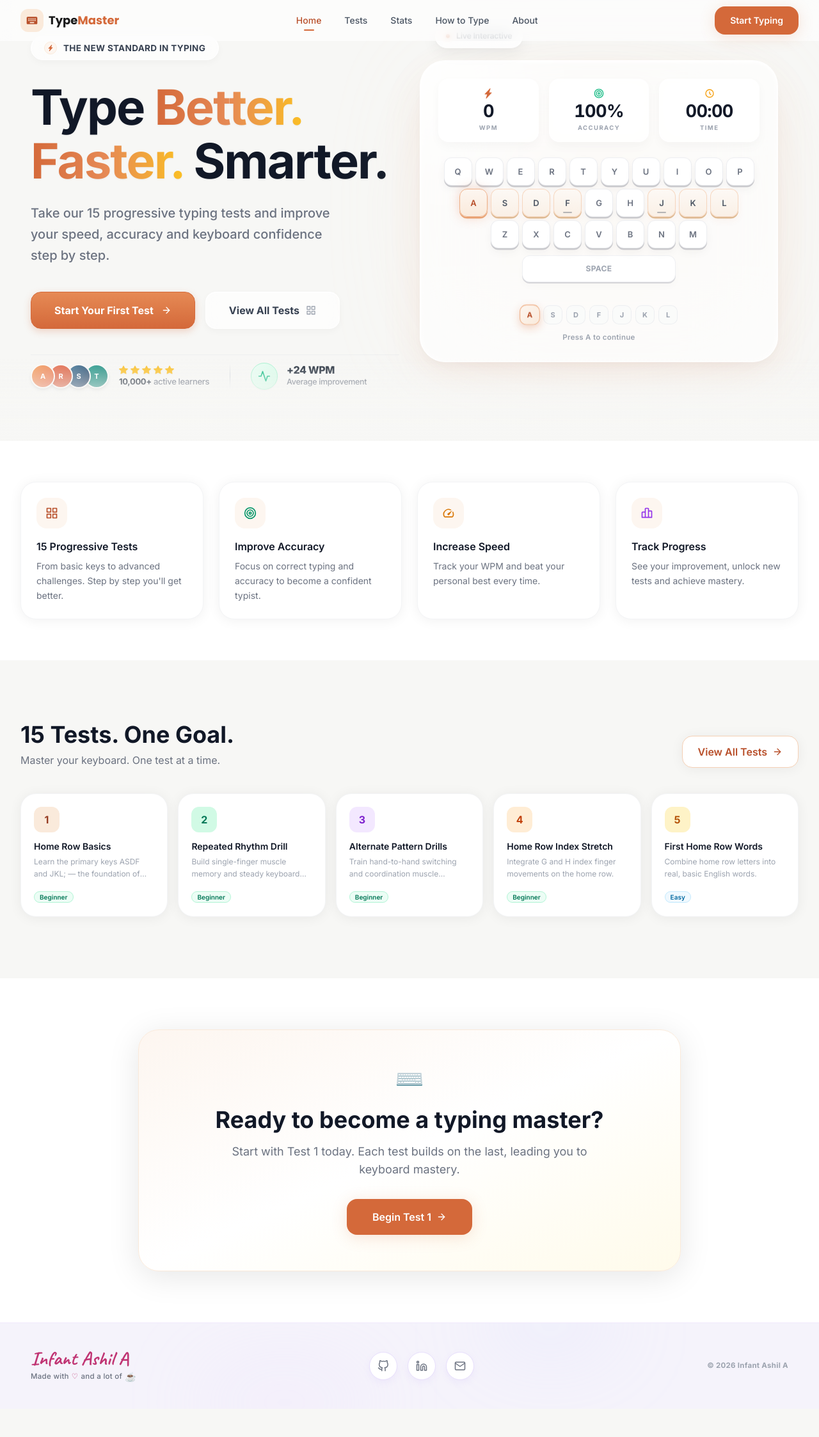
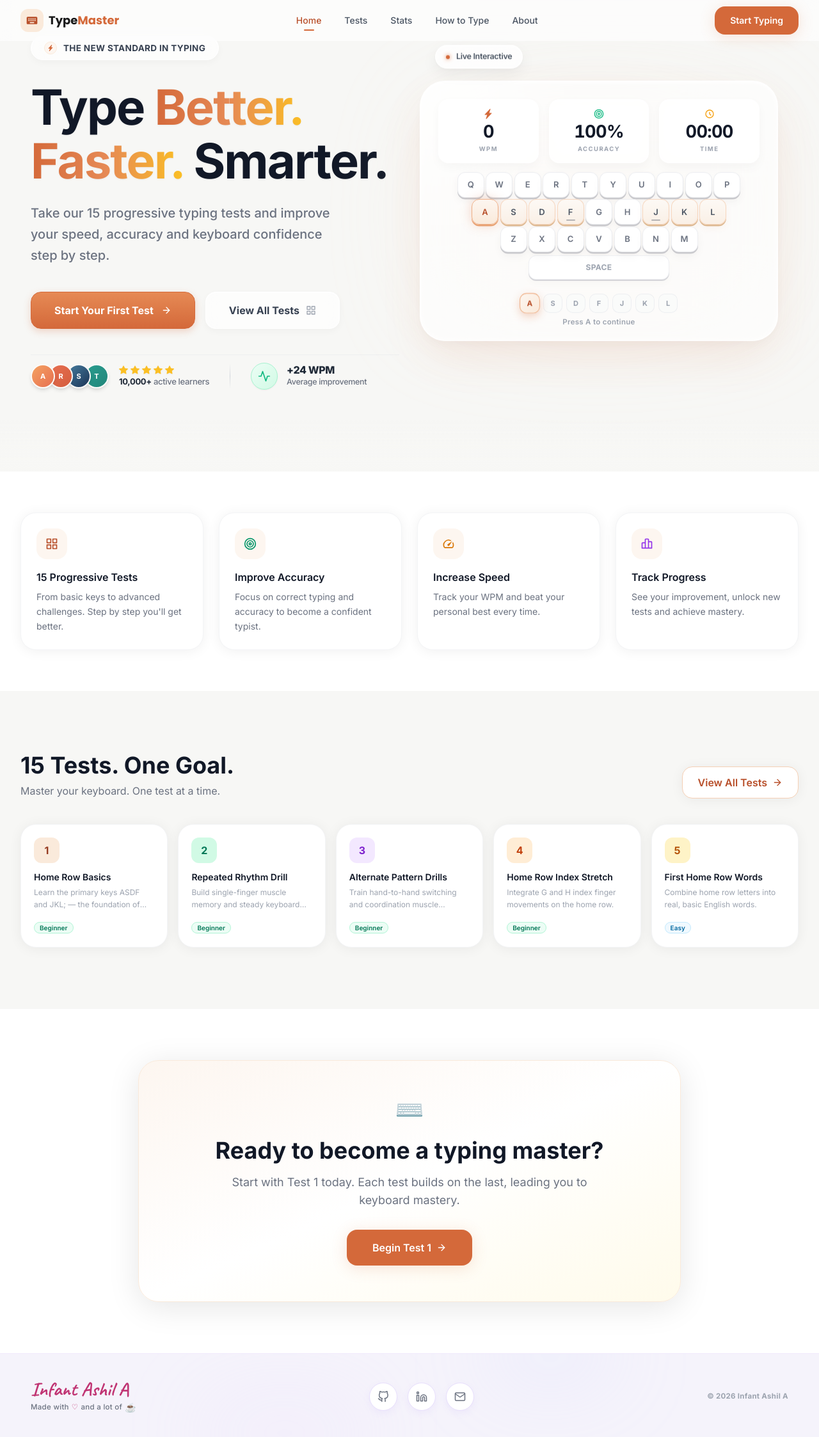
Before and after one commit to ashwiths/Typekey, a React (Vite) app: page / in a window 1280 px wide. Shown: the top 2246 px of the page at 64% size. Before the commit the page ends 2202 px from the top, so only its background shows below. Built offline with nearby package versions, Linux system fonts and the light colour scheme.

Commit message:
refactor: reduce keyboard key dimensions and spacing for a more compact UI and add external link to author signature

```diff
--- a/src/components/Footer.jsx
+++ b/src/components/Footer.jsx
@@ -13,9 +13,14 @@ export default function Footer() {
 
           {/* Left Column: Signature & Greeting */}
           <div className="flex flex-col items-center md:items-start text-center md:text-left">
-            <h4 className="font-['Caveat'] text-[30px] font-bold text-[#c03473] leading-none mb-1 cursor-default hover:scale-105 transition-transform duration-300">
+            <a
+              href="https://ashil.space"
+              target="_blank"
+              rel="noopener noreferrer"
+              className="font-['Caveat'] text-[30px] font-bold text-[#c03473] leading-none mb-1 cursor-pointer block hover:scale-105 hover:opacity-90 transition-all duration-300"
+            >
               Infant Ashil A
-            </h4>
+            </a>
             <p className="text-[11.5px] text-gray-500 font-medium tracking-wide flex items-center gap-1">
               Made with <span className="text-[#c03473]">♡</span> and a lot of <span className="text-sm">☕</span>
             </p>
--- a/src/components/HeroSection.jsx
+++ b/src/components/HeroSection.jsx
@@ -45,7 +45,7 @@ export default function HeroSection() {
   const ordinalWord = ORDINAL_WORDS[nextTestId] || 'First'
 
   return (
-    <section className="relative min-h-[78vh] flex items-center pt-14 pb-20 overflow-hidden">
+    <section className="relative min-h-[78vh] flex items-center pt-14 pb-32 overflow-hidden">
 
       {/* ── Premium Background Lighting ── */}
       <div className="absolute inset-0 bg-[radial-gradient(ellipse_at_top_left,_var(--tw-gradient-stops))] from-white via-[#fcfbf9] to-[#f7f7f5] -z-20" />
@@ -181,7 +181,7 @@ export default function HeroSection() {
       </div>
 
       {/* ── Soft blur transition into the next section ── */}
-      <div className="absolute bottom-0 left-0 right-0 h-32 bg-gradient-to-t from-[#f7f7f5] via-[#f7f7f5]/80 to-transparent z-20 pointer-events-none" />
+      <div className="absolute bottom-0 left-0 right-0 h-20 bg-gradient-to-t from-[#f7f7f5] via-[#f7f7f5]/80 to-transparent z-10 pointer-events-none" />
 
     </section>
   )
--- a/src/components/InteractiveKeyboard.jsx
+++ b/src/components/InteractiveKeyboard.jsx
@@ -46,9 +46,9 @@ function normalizeKey(key) {
   return key.length === 1 ? key.toLowerCase() : key
 }
 
-const UNIT = 44
-const KEY_H = 44
-const GAP = 5
+const UNIT = 42
+const KEY_H = 40
+const GAP = 2.5
 
 function Key({ keyData, isPressed, isHomeRow, isNext, isCorrect, isWrong }) {
   const width = keyData.w * UNIT
@@ -77,8 +77,8 @@ function Key({ keyData, isPressed, isHomeRow, isNext, isCorrect, isWrong }) {
       } : {}}
       animate={
         isPressed ? { y: 3, scale: 0.91 }
-        : isWrong ? { x: [-4, 4, -3, 3, 0] }
-        : { y: 0, scale: 1 }
+          : isWrong ? { x: [-4, 4, -3, 3, 0] }
+            : { y: 0, scale: 1 }
       }
       transition={
         isWrong
@@ -110,16 +110,16 @@ function Key({ keyData, isPressed, isHomeRow, isNext, isCorrect, isWrong }) {
 }
 
 export default function InteractiveKeyboard() {
-  const [pressedKeys,  setPressedKeys]  = useState(new Set())
-  const [wrongKeys,    setWrongKeys]    = useState(new Set())
-  const [correctKeys,  setCorrectKeys]  = useState(new Set())
-  const [seqIdx,       setSeqIdx]       = useState(0)
+  const [pressedKeys, setPressedKeys] = useState(new Set())
+  const [wrongKeys, setWrongKeys] = useState(new Set())
+  const [correctKeys, setCorrectKeys] = useState(new Set())
+  const [seqIdx, setSeqIdx] = useState(0)
   const [completedSet, setCompletedSet] = useState(new Set())
   const [trainingDone, setTrainingDone] = useState(false)
-  const [keyCount,     setKeyCount]     = useState(0)
-  const [errorCount,   setErrorCount]   = useState(0)
-  const [elapsed,      setElapsed]      = useState(0)
-  const [started,      setStarted]      = useState(false)
+  const [keyCount, setKeyCount] = useState(0)
+  const [errorCount, setErrorCount] = useState(0)
+  const [elapsed, setElapsed] = useState(0)
+  const [started, setStarted] = useState(false)
   const startRef = useRef(null)
   const timerRef = useRef(null)
 
@@ -201,7 +201,7 @@ export default function InteractiveKeyboard() {
         transition={{ duration: 6, repeat: Infinity, ease: 'easeInOut' }}
       >
         {/* Layered Glassmorphism Card */}
-        <div className="relative bg-white/65 backdrop-blur-3xl border border-white/90 rounded-[2.5rem] shadow-[0_28px_72px_-12px_rgba(212,105,58,0.14),0_8px_24px_-4px_rgba(0,0,0,0.04),inset_0_2px_4px_rgba(255,255,255,0.95),inset_0_-1px_8px_rgba(255,255,255,0.5)] p-7 flex flex-col gap-6 overflow-hidden">
+        <div className="relative bg-white/65 backdrop-blur-3xl border border-white/90 rounded-[2.5rem] shadow-[0_28px_72px_-12px_rgba(212,105,58,0.14),0_8px_24px_-4px_rgba(0,0,0,0.04),inset_0_2px_4px_rgba(255,255,255,0.95),inset_0_-1px_8px_rgba(255,255,255,0.5)] px-7 pt-7 pb-5 flex flex-col gap-3.5 overflow-hidden">
 
           {/* Soft inner glow reflection inside the card */}
           <div className="absolute -top-24 -left-24 w-64 h-64 bg-white/60 rounded-full blur-[60px] pointer-events-none" />
@@ -234,9 +234,9 @@ export default function InteractiveKeyboard() {
           </div>
 
           {/* ── Keyboard ── */}
-          <div className="relative space-y-[5px] z-10">
+          <div className="relative space-y-[2.5px] z-10">
             {ROWS.map((row, ri) => (
-              <div key={ri} className="flex gap-[5px] justify-center">
+              <div key={ri} className="flex gap-[2.5px] justify-center">
                 {row.map((keyData) => (
                   <Key
                     key={keyData.id}
@@ -252,16 +252,15 @@ export default function InteractiveKeyboard() {
             ))}
 
             {/* Spacebar */}
-            <div className="flex justify-center pt-1.5">
+            <div className="flex justify-center pt-[2.5px]">
               <motion.div
                 whileHover={!pressedKeys.has(' ') ? { y: -1.5, scale: 1.02, boxShadow: '0 8px 16px rgba(0,0,0,0.04)' } : {}}
                 animate={pressedKeys.has(' ') ? { y: 2.5, scale: 0.95, boxShadow: 'inset 0 4px 10px rgba(0,0,0,0.15)' } : { y: 0, scale: 1 }}
                 transition={{ type: 'spring', stiffness: 500, damping: 25, mass: 0.8 }}
-                className={`h-[42px] rounded-xl border text-[12px] font-bold tracking-wide flex items-center justify-center transition-colors duration-200 ${
-                  pressedKeys.has(' ')
+                className={`h-[38px] rounded-xl border text-[12px] font-bold tracking-wide flex items-center justify-center transition-colors duration-200 ${pressedKeys.has(' ')
                     ? 'bg-gradient-to-b from-peach-400 to-peach-500 border-peach-600 text-white shadow-[0_0_16px_rgba(212,105,58,0.45)]'
                     : 'bg-white border-gray-200/60 text-gray-400 shadow-[0_2px_0_#d4d4d8,0_6px_12px_rgba(0,0,0,0.02)]'
-                }`}
+                  }`}
                 style={{ width: UNIT * 5 + GAP * 4 }}
               >
                 SPACE
@@ -270,7 +269,7 @@ export default function InteractiveKeyboard() {
           </div>
 
           {/* ── Sequence hint ── */}
-          <div className="relative flex flex-col items-center gap-3 pt-3 z-10">
+          <div className="relative flex flex-col items-center gap-1.5 pt-1.5 mt-0.5 z-10">
             <div className="flex items-center gap-1.5">
               {HOME_SEQUENCE.map((k, i) => {
                 const done = completedSet.has(i)
@@ -280,11 +279,10 @@ export default function InteractiveKeyboard() {
                     key={k}
                     animate={cur ? { scale: [1, 1.15, 1], rotate: [0, 3, -3, 0] } : {}}
                     transition={{ repeat: Infinity, duration: 1.8, ease: "easeInOut" }}
-                    className={`w-[30px] h-[30px] rounded-[10px] flex items-center justify-center text-[11px] font-bold border transition-all duration-300 ${
-                      done  ? 'bg-gradient-to-br from-emerald-50 to-emerald-100 border-emerald-300 text-emerald-600 shadow-[0_2px_8px_rgba(16,185,129,0.15)]'
-                      : cur ? 'bg-gradient-to-br from-peach-50 to-peach-100 border-peach-300 text-peach-600 shadow-[0_4px_12px_rgba(212,105,58,0.3)]'
-                      :       'bg-gray-50/60 border-gray-200/60 text-gray-400'
-                    }`}
+                    className={`w-[30px] h-[30px] rounded-[10px] flex items-center justify-center text-[11px] font-bold border transition-all duration-300 ${done ? 'bg-gradient-to-br from-emerald-50 to-emerald-100 border-emerald-300 text-emerald-600 shadow-[0_2px_8px_rgba(16,185,129,0.15)]'
+                        : cur ? 'bg-gradient-to-br from-peach-50 to-peach-100 border-peach-300 text-peach-600 shadow-[0_4px_12px_rgba(212,105,58,0.3)]'
+                          : 'bg-gray-50/60 border-gray-200/60 text-gray-400'
+                      }`}
                   >
                     {k.toUpperCase()}
                   </motion.span>
--- a/src/components/KeyboardVisualizer.jsx
+++ b/src/components/KeyboardVisualizer.jsx
@@ -37,8 +37,8 @@ const KEYBOARD_ROWS = [
   ]
 ]
 
-const KEY_UNIT = 48
-const KEY_H = 46
+const KEY_UNIT = 44
+const KEY_H = 40
 
 export default function KeyboardVisualizer({ pressedKey = '', nextKey = '' }) {
   const normalizedNext = useMemo(() => {
@@ -93,10 +93,10 @@ export default function KeyboardVisualizer({ pressedKey = '', nextKey = '' }) {
 
   return (
     <div className="w-full overflow-x-auto scrollbar-hide py-1">
-      <div className="min-w-[680px] max-w-[760px] mx-auto bg-gradient-to-b from-white/90 to-gray-50/50 backdrop-blur-2xl rounded-4xl border border-gray-100/80 shadow-[0_12px_45px_rgba(0,0,0,0.04),inset_0_1.5px_0_rgba(255,255,255,1)] p-6 space-y-2">
+      <div className="min-w-[680px] max-w-[760px] mx-auto bg-gradient-to-b from-white/90 to-gray-50/50 backdrop-blur-2xl rounded-4xl border border-gray-100/80 shadow-[0_12px_45px_rgba(0,0,0,0.04),inset_0_1.5px_0_rgba(255,255,255,1)] p-5 space-y-[4.5px]">
 
         {KEYBOARD_ROWS.map((row, rowIdx) => (
-          <div key={rowIdx} className="flex gap-1.5 justify-center">
+          <div key={rowIdx} className="flex gap-[4.5px] justify-center">
             {row.map((item) => {
               const { cls, isPressed, isNext } = getKeyStyles(item)
               const width = item.w * KEY_UNIT
@@ -141,7 +141,7 @@ export default function KeyboardVisualizer({ pressedKey = '', nextKey = '' }) {
         ))}
 
         {/* Premium Legend */}
-        <div className="flex gap-6 justify-center pt-3 border-t border-gray-100/60 mt-1">
+        <div className="flex gap-6 justify-center pt-2.5 border-t border-gray-100/50 mt-0.5">
           <div className="flex items-center gap-2">
             <span className="w-5 h-5 rounded-lg bg-gradient-to-b from-peach-400 to-peach-500 border border-peach-600 shadow-sm flex items-center justify-center text-[10px] text-white font-bold">↵</span>
             <span className="text-[11px] font-bold text-gray-500 uppercase tracking-wider">Pressed key</span>
```
